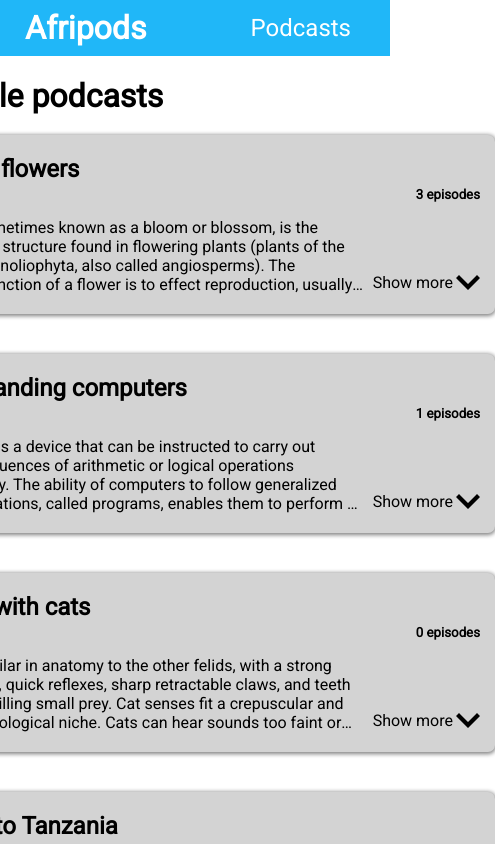
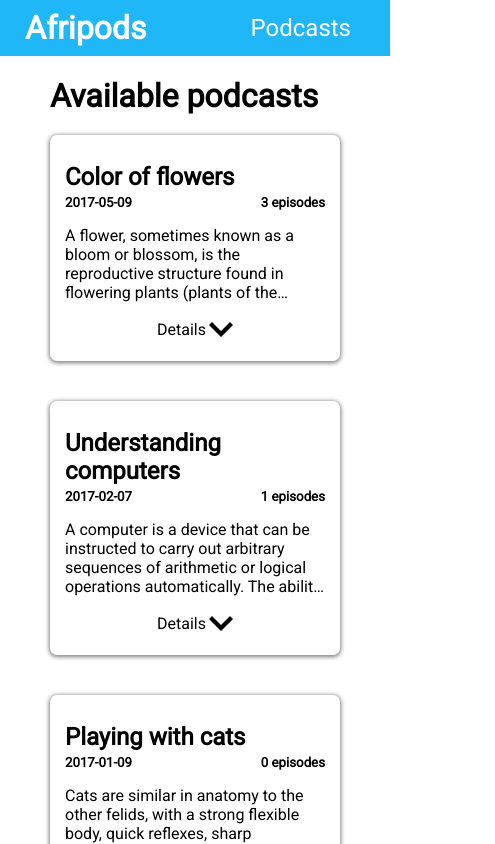
Before and after one commit to dyarfaradj/afripods-light-test, a Next.js app: page /podcast in a window 390 px wide. Shown: the top 844 px of the page, 495 px wide, since content can reach past the window. Built offline with nearby package versions, Linux system fonts and the light colour scheme.

Commit message:
Added support for mobile

```diff
--- a/components/EpisodeListItem.js
+++ b/components/EpisodeListItem.js
@@ -4,7 +4,7 @@ import * as moment from "moment";
 import "moment-duration-format";
 
 const ItemWrapper = styled.div`
-  background-color: lightgray;
+  background-color: white;
   border-radius: 7px;
   margin: 20px 0 20px 0;
   padding: 0 15px 20px 15px;
@@ -30,8 +30,12 @@ const ItemSubTitle = styled.h5`
 
 const ItemDescription = styled.p`
   display: -webkit-box;
-  max-width: 80%;
-  -webkit-line-clamp: 2;
+
+  ${({ showFull }) =>
+    !showFull &&
+    `-webkit-line-clamp: 2;
+    max-width: 80%;
+  `}
   -webkit-box-orient: vertical;
   overflow: hidden;
   margin-bottom: 0px;
@@ -47,6 +51,10 @@ const OpenLink = styled.div`
   cursor: pointer;
 `;
 
+const PodcastTitle = styled.span`
+  cursor: pointer;
+`;
+
 const EpisodeListItem = ({
   item: { id, title, duration, description, created, podcast },
   showFull,
@@ -55,7 +63,15 @@ const EpisodeListItem = ({
 
   return (
     <ItemWrapper key={id}>
-      <ItemTitle>{title}</ItemTitle>
+      <ItemTitle>
+        {title}
+        {showFull && (
+          <PodcastTitle onClick={() => router.push("/podcast/" + podcast.id)}>
+            {" "}
+            - ({podcast.title})
+          </PodcastTitle>
+        )}
+      </ItemTitle>
       <SubContent>
         <ItemDate>{moment(created).format("YYYY-MM-DD")}</ItemDate>
         <ItemSubTitle>
@@ -66,7 +82,7 @@ const EpisodeListItem = ({
         </ItemSubTitle>
       </SubContent>
       <Bottom>
-        <ItemDescription>{description}</ItemDescription>
+        <ItemDescription showFull={showFull}>{description}</ItemDescription>
         {!showFull && (
           <OpenLink
             onClick={() =>
--- a/components/Navbar.js
+++ b/components/Navbar.js
@@ -7,14 +7,22 @@ const navLinks = [
   //   { title: "Contact", id: "contact" },
 ];
 
-const NavbarWrapper = styled.div`
+const Wrapper = styled.div`
   display: flex;
-  justify-content: space-between;
+  justify-content: center;
   align-items: center;
   height: 56px;
   padding: 0 25px 0 25px;
   background-color: #20b7f8;
   color: white;
+`;
+
+const NavbarWrapper = styled.div`
+  display: flex;
+  flex-wrap: wrap;
+  width: 600px;
+  justify-content: space-between;
+  align-items: center;
 `;
 
 const Title = styled.h1`
@@ -34,6 +42,7 @@ const NavLink = styled.a`
 
 const Navbar = () => {
   return (
+    <Wrapper>
       <NavbarWrapper>
         <Link href="/">
           <Title>Afripods</Title>
@@ -46,6 +55,7 @@ const Navbar = () => {
           ))}
         </NavLinkWrapper>
       </NavbarWrapper>
+    </Wrapper>
   );
 };
 
--- a/components/PodcastListItem.js
+++ b/components/PodcastListItem.js
@@ -7,8 +7,7 @@ import EpisodeListItem from "./EpisodeListItem";
 
 const ItemWrapper = styled.div`
   min-height: 160px;
-  width: 700px;
-  background-color: lightgray;
+  background-color: white;
   border-radius: 7px;
   margin: 20px 0 20px 0;
   padding: 0 15px 20px 15px;
@@ -16,6 +15,7 @@ const ItemWrapper = styled.div`
 `;
 
 const ItemTitle = styled.h2`
+  padding-top: 8px;
   margin-bottom: 4px;
   cursor: pointer;
 `;
@@ -40,16 +40,24 @@ const ItemDescription = styled.p`
   overflow: hidden;
   margin-bottom: 0px;
   ${({ showFull }) => !showFull && `-webkit-line-clamp: 4;`}
+  @media (max-width: ${({ theme }) => theme.breakpoints.small}) {
+    max-width: 100%;
+  }
 `;
 
 const Bottom = styled.div`
   display: flex;
   justify-content: space-between;
   align-items: flex-end;
+
+  @media (max-width: ${({ theme }) => theme.breakpoints.small}) {
+    align-items: flex-start;
+    flex-direction: column;
+  }
 `;
 
 const ListContainer = styled.div`
-  max-height: 250px;
+  max-height: ${({ showFull }) => (showFull ? "400px" : "250px")};
   overflow: hidden;
   overflow-y: auto;
 `;
@@ -62,6 +70,9 @@ const ExtendButton = styled.div`
   svg {
     transition: all 150ms ease-in-out;
     margin-left: 3px;
+  }
+  @media (max-width: ${({ theme }) => theme.breakpoints.small}) {
+    margin: 15px auto 0;
   }
 `;
 
@@ -88,12 +99,12 @@ const PodcastListItem = ({
         </ItemDescription>
         {!showFull && (
           <ExtendButton onClick={() => setOpen((v) => !v)}>
-            Show more <ArrowButton size="24" direction={open ? "up" : "down"} />
+            Details <ArrowButton size="24" direction={open ? "up" : "down"} />
           </ExtendButton>
         )}
       </Bottom>
       {(open || showFull) && (
-        <ListContainer>
+        <ListContainer showFull={showFull}>
           {episodes?.map((e) => (
             <EpisodeListItem item={e} />
           ))}
--- a/pages/_app.js
+++ b/pages/_app.js
@@ -1,15 +1,34 @@
+import styled from "styled-components";
 import { ThemeProvider } from "styled-components";
 import Navbar from "../components/Navbar";
 import "../styles/globals.css";
 import GlobalStyle from "../styles/globalStyles";
 import { lightTheme } from "../styles/lightTheme";
 
+const Wrapper = styled.div`
+  display: flex;
+  justify-content: center;
+  height: 56px;
+  padding: 0 25px 0 25px;
+  color: black;
+`;
+
+const ListWrapper = styled.div`
+  display: flex;
+  flex-wrap: wrap;
+  max-width: 600px;
+`;
+
 function MyApp({ Component, pageProps }) {
   return (
     <ThemeProvider theme={lightTheme}>
       <GlobalStyle />
       <Navbar />
-      <Component {...pageProps} />
+      <Wrapper>
+        <ListWrapper>
+          <Component {...pageProps} />
+        </ListWrapper>
+      </Wrapper>
     </ThemeProvider>
   );
 }
--- a/pages/podcast/[id]/index.js
+++ b/pages/podcast/[id]/index.js
@@ -15,10 +15,10 @@ export async function getStaticProps({ params }) {
   const res = await fetch(`http://localhost:3000/api/podcast/${params.id}`);
   const podcast = await res.json();
 
-  const res2 = await fetch(
+  const episodeRes = await fetch(
     `http://localhost:3000/api/podcast/${params.id}/episodes`
   );
-  const episodes = await res2.json();
+  const episodes = await episodeRes.json();
 
   return { props: { podcast, episodes } };
 }
```
Also changed, not shown: components/PodcastList.js (+1 -15 lines). Lines whose indentation alone changed are shown as unchanged.
